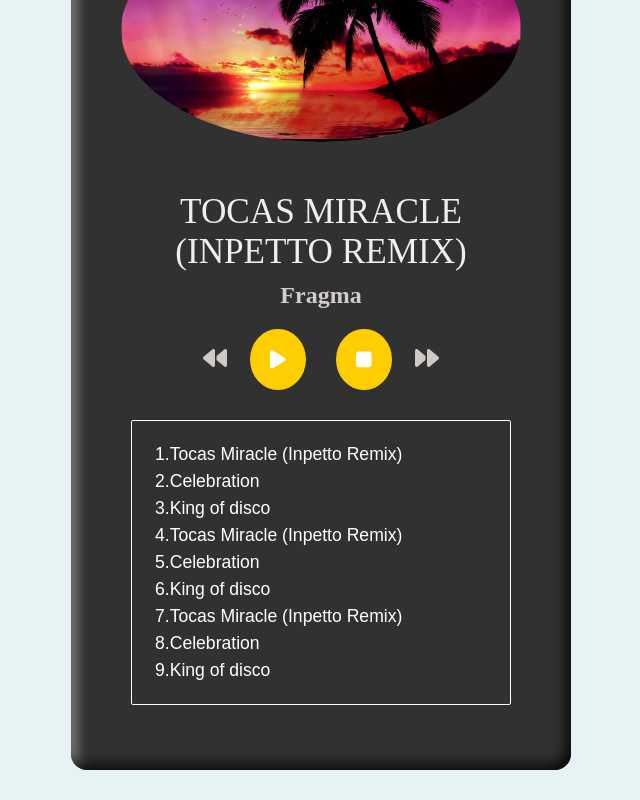
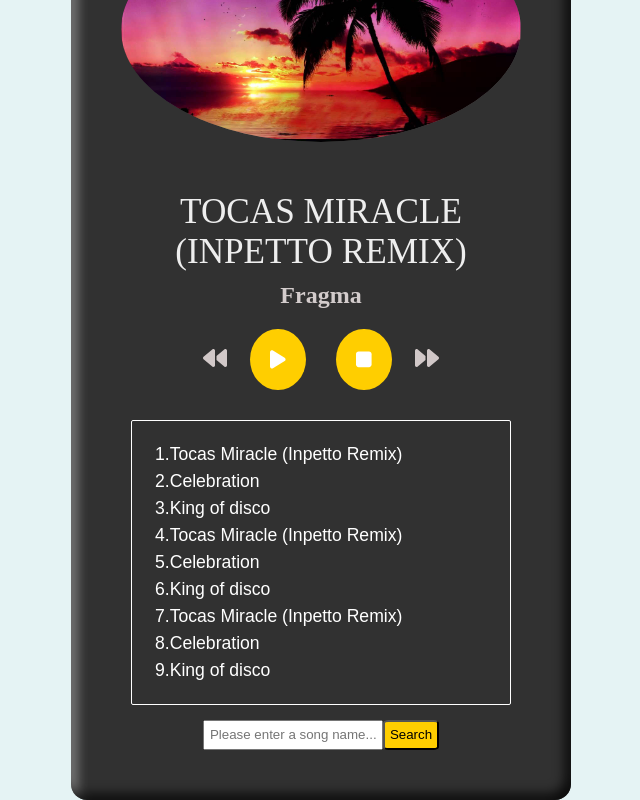
Before and after one commit to VaidasMakstutis/react-music-player-app, a React (Create React App) app: page / in a window 1280 px wide. Shown: the part 210-1010 px from the top of the page, without its empty margins (319-959 px from the left). Before the commit the page ends 980 px from the top, so only its background shows below. Built offline with nearby package versions, Linux system fonts and the light colour scheme.

Commit message:
Search component

```diff
--- a/src/Components/Player.jsx
+++ b/src/Components/Player.jsx
@@ -1,6 +1,7 @@
 import React, { useState, useEffect, useRef } from "react";
 import PlayerDetails from "./PlayerDetails";
 import PlayerControls from "./PlayerControls";
+import Search from "./Search";
 import songs from "../Data/songs";
 // const { getAudioDurationInSeconds } = require('get-audio-duration');
 
@@ -11,7 +12,7 @@
   useEffect(() => {
     if (isPlaying) {
       audioElement.current.play();
-      console.log("Duration: ", (audioElement.current.duration / 60).toFixed(), (audioElement.current.duration % 60).toFixed());
+      // console.log("Duration: ", (audioElement.current.duration / 60).toFixed(), (audioElement.current.duration % 60).toFixed());
     } else {
       audioElement.current.pause();
     }
@@ -80,6 +81,7 @@
           ))}
         </select>
       </div>
+      <Search />
     </div>
   );
 };
--- /dev/null
+++ b/src/Components/Search.jsx
@@ -0,0 +1,32 @@
+import React, {useState} from "react";
+
+const Search = () => {
+
+const [search, setSearch] = useState("");
+
+const handleChange = (e) => {
+    setSearch(e.target.value);
+}
+
+const handleSubmit = (e) => {
+    e.preventDefault();
+    console.log("Search:", search);
+}
+
+    return (
+        <div>
+        <form onSubmit={handleSubmit}>
+          <div className="input-search">
+            <input
+              type="text" placeholder="Please enter a song name..."
+              onChange={handleChange}
+              value={search}
+            />
+              <button className="btn-search" type="submit">Search</button>
+          </div>
+        </form>
+      </div>
+    );
+}
+
+export default Search;
--- a/src/css/index.scss
+++ b/src/css/index.scss
@@ -1,6 +1,7 @@
 @import "player.scss";
 @import "player-details.scss";
 @import "player-controls.scss";
+@import "search.scss";
 
 * {
     margin: 0;
--- /dev/null
+++ b/src/css/search.scss
@@ -0,0 +1,17 @@
+.input-search {
+    display: flex;
+    justify-content: center;
+    align-items: center;
+    input {
+        width: 180px;
+        height: 30px;
+        padding-left: 5px;
+    }
+    .btn-search {
+        height: 30px;
+        padding: 5px;
+        background-color: #ffce00;
+        border-radius: 10%;
+        cursor: pointer;
+    }
+}
```
